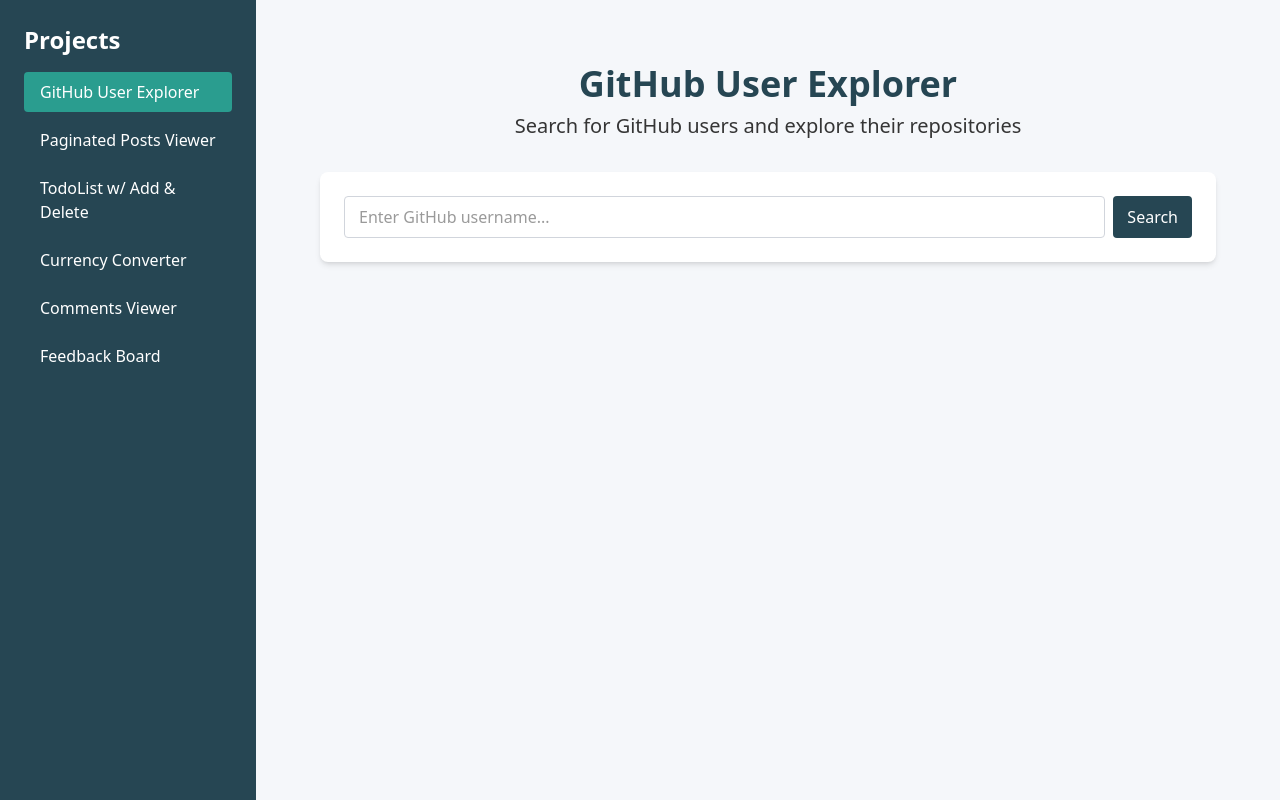
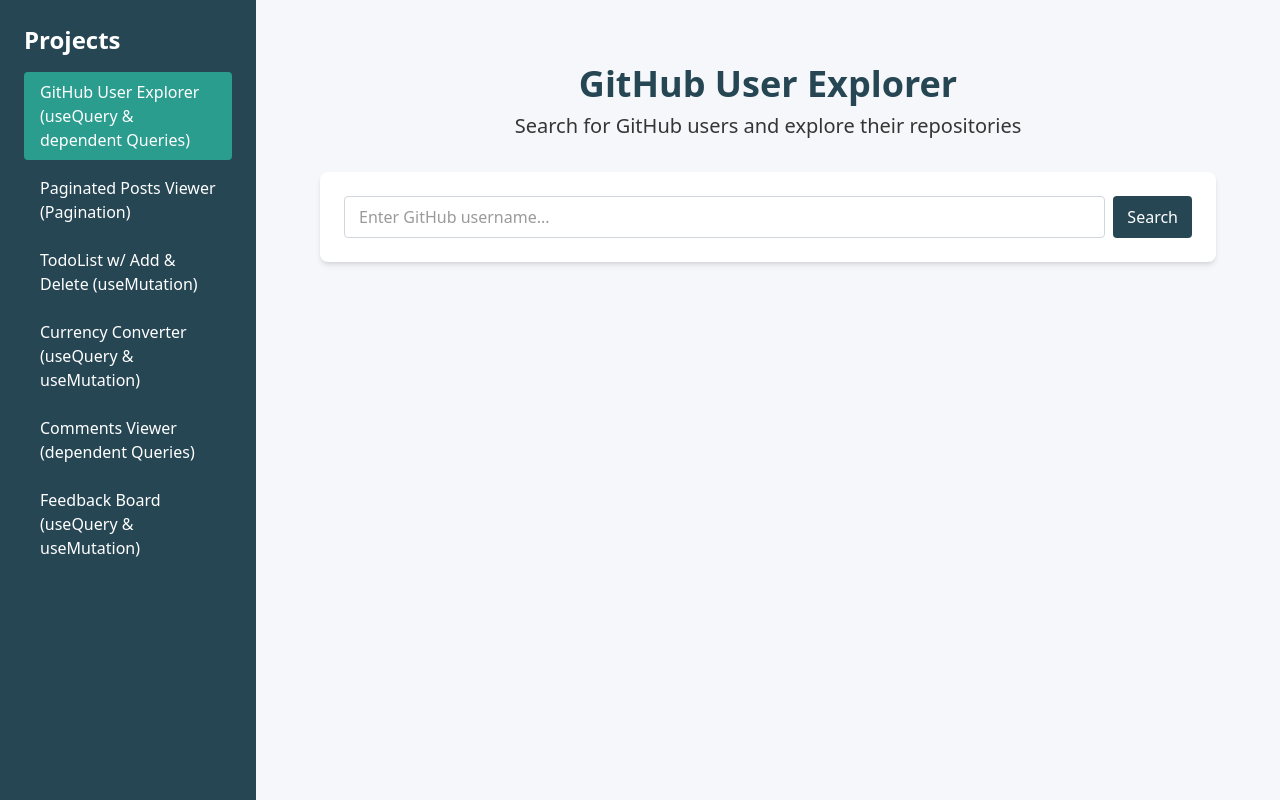
Before and after one commit to KarimChehab2003/react-query-projects, a React (Vite) app: page / in a window 1280 px wide. Built offline with nearby package versions, Linux system fonts and the light colour scheme.

Commit message:
- Added react query concepts used in each project in navlink

```diff
--- a/src/components/Layout.tsx
+++ b/src/components/Layout.tsx
@@ -8,22 +8,22 @@
                 <nav className="space-y-2">
                     <NavLink to="/" end className={({ isActive }) => isActive
                         ? "block px-4 py-2 bg-[#2A9D8F] rounded transition-colors duration-200"
-                        : "block px-4 py-2 hover:bg-[#2A9D8F]/60 rounded"}>GitHub User Explorer</NavLink>
+                        : "block px-4 py-2 hover:bg-[#2A9D8F]/60 rounded"}>GitHub User Explorer  (useQuery & dependent Queries)</NavLink>
                     <NavLink to={"/post-viewer"} className={({ isActive }) => isActive
                         ? "block px-4 py-2 bg-[#2A9D8F] rounded transition-colors duration-200"
-                        : "block px-4 py-2 hover:bg-[#2A9D8F]/60 rounded"}>Paginated Posts Viewer</NavLink>
+                        : "block px-4 py-2 hover:bg-[#2A9D8F]/60 rounded"}>Paginated Posts Viewer  (Pagination)</NavLink>
                     <NavLink to={"/todo-list"} className={({ isActive }) => isActive
                         ? "block px-4 py-2 bg-[#2A9D8F] rounded transition-colors duration-200"
-                        : "block px-4 py-2 hover:bg-[#2A9D8F]/60 rounded"}>TodoList w/ Add & Delete</NavLink>
+                        : "block px-4 py-2 hover:bg-[#2A9D8F]/60 rounded"}>TodoList w/ Add & Delete  (useMutation)</NavLink>
                     <NavLink to={"/currency-converter"} className={({ isActive }) => isActive
                         ? "block px-4 py-2 bg-[#2A9D8F] rounded transition-colors duration-200"
-                        : "block px-4 py-2 hover:bg-[#2A9D8F]/60 rounded"}>Currency Converter</NavLink>
+                        : "block px-4 py-2 hover:bg-[#2A9D8F]/60 rounded"}>Currency Converter  (useQuery & useMutation)</NavLink>
                     <NavLink to={"/comments-viewer"} className={({ isActive }) => isActive
                         ? "block px-4 py-2 bg-[#2A9D8F] rounded transition-colors duration-200"
-                        : "block px-4 py-2 hover:bg-[#2A9D8F]/60 rounded"}>Comments Viewer</NavLink>
+                        : "block px-4 py-2 hover:bg-[#2A9D8F]/60 rounded"}>Comments Viewer  (dependent Queries)</NavLink>
                     <NavLink to={"/feedback-board"} className={({ isActive }) => isActive
                         ? "block px-4 py-2 bg-[#2A9D8F] rounded transition-colors duration-200"
-                        : "block px-4 py-2 hover:bg-[#2A9D8F]/60 rounded"}>Feedback Board</NavLink>
+                        : "block px-4 py-2 hover:bg-[#2A9D8F]/60 rounded"}>Feedback Board (useQuery & useMutation)</NavLink>
                 </nav>
             </aside>
 
```
